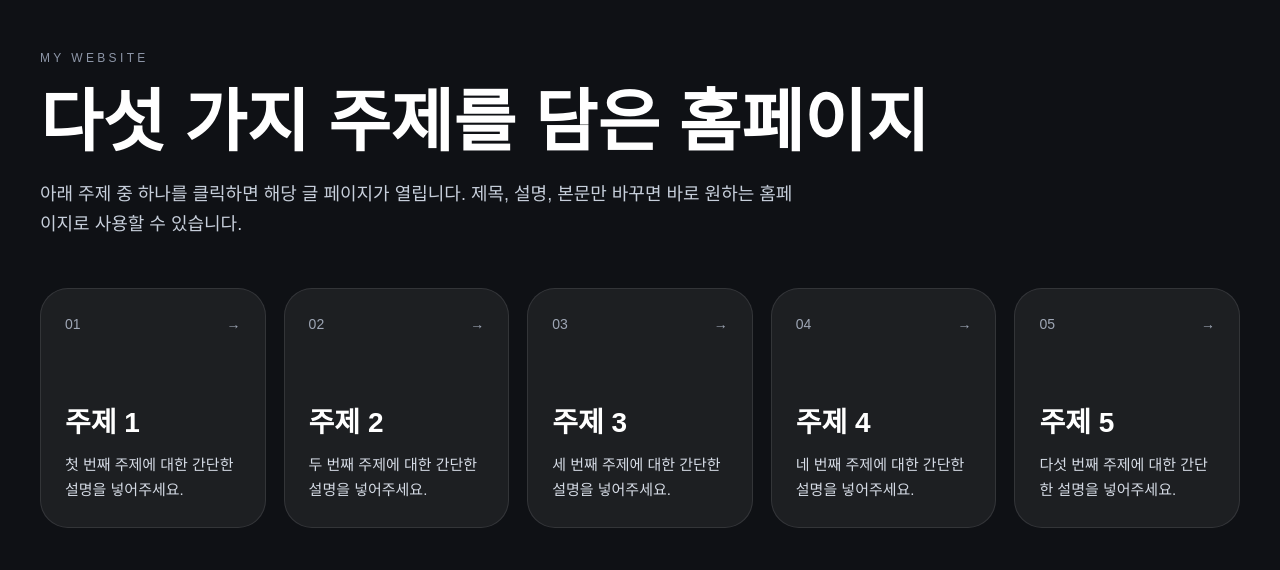
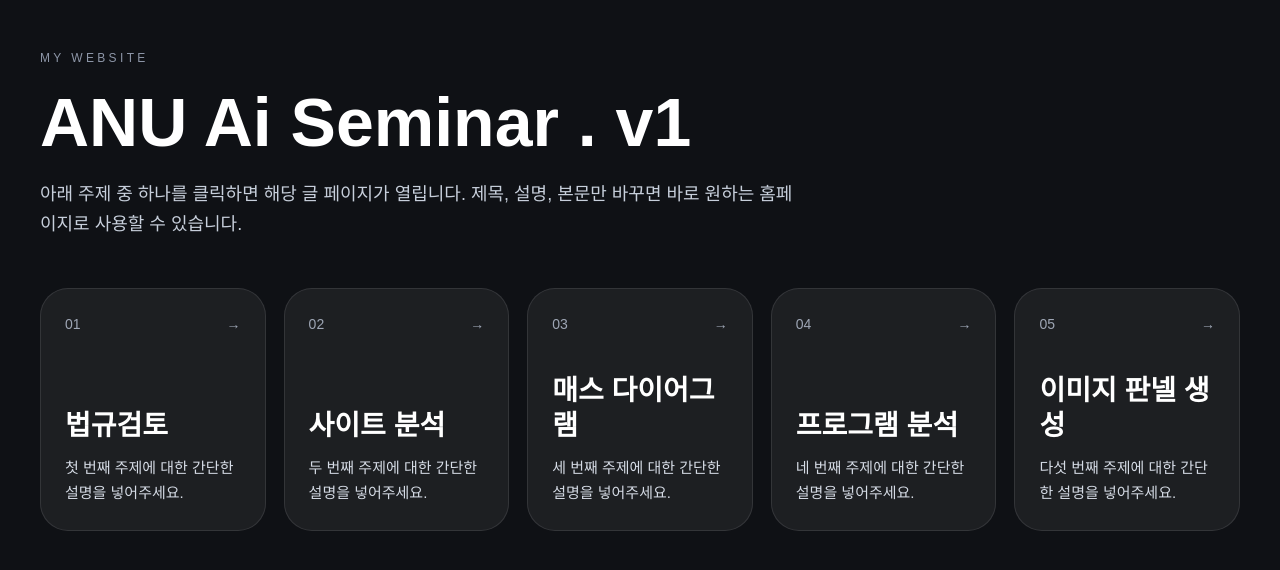
Before and after one commit to Tsst-create/Tsst-create.github.io, a plain HTML site: page index.html in a window 1280 px wide. Drawn offline with Linux system fonts and the light colour scheme.

Commit message:
Update index.html

```diff
--- a/index.html
+++ b/index.html
@@ -193,7 +193,7 @@
     <div class="container">
       <div class="header">
         <div class="label">My Website</div>
-        <h1 class="title">다섯 가지 주제를 담은 홈페이지</h1>
+        <h1 class="title">ANU Ai Seminar . v1</h1>
         <p class="desc">
           아래 주제 중 하나를 클릭하면 해당 글 페이지가 열립니다. 제목, 설명, 본문만 바꾸면 바로 원하는 홈페이지로 사용할 수 있습니다.
         </p>
@@ -203,7 +203,7 @@
         <div class="card" onclick="openTopic(0)">
           <div class="card-top"><span>01</span><span>→</span></div>
           <div>
-            <h2>주제 1</h2>
+            <h2>법규검토</h2>
             <p>첫 번째 주제에 대한 간단한 설명을 넣어주세요.</p>
           </div>
         </div>
@@ -211,7 +211,7 @@
         <div class="card" onclick="openTopic(1)">
           <div class="card-top"><span>02</span><span>→</span></div>
           <div>
-            <h2>주제 2</h2>
+            <h2>사이트 분석</h2>
             <p>두 번째 주제에 대한 간단한 설명을 넣어주세요.</p>
           </div>
         </div>
@@ -219,7 +219,7 @@
         <div class="card" onclick="openTopic(2)">
           <div class="card-top"><span>03</span><span>→</span></div>
           <div>
-            <h2>주제 3</h2>
+            <h2>매스 다이어그램</h2>
             <p>세 번째 주제에 대한 간단한 설명을 넣어주세요.</p>
           </div>
         </div>
@@ -227,7 +227,7 @@
         <div class="card" onclick="openTopic(3)">
           <div class="card-top"><span>04</span><span>→</span></div>
           <div>
-            <h2>주제 4</h2>
+            <h2>프로그램 분석</h2>
             <p>네 번째 주제에 대한 간단한 설명을 넣어주세요.</p>
           </div>
         </div>
@@ -235,7 +235,7 @@
         <div class="card" onclick="openTopic(4)">
           <div class="card-top"><span>05</span><span>→</span></div>
           <div>
-            <h2>주제 5</h2>
+            <h2>이미지 판넬 생성</h2>
             <p>다섯 번째 주제에 대한 간단한 설명을 넣어주세요.</p>
           </div>
         </div>
@@ -260,9 +260,9 @@
     const topics = [
       {
         label: "Topic 1",
-        title: "주제 1",
-        subtitle: "첫 번째 주제에 대한 간단한 설명",
-        content: `여기에 첫 번째 주제의 본문을 넣어주세요.\n\n문단을 나누어 작성하면 더 보기 좋습니다.\n\n원하시는 만큼 길게 작성할 수 있습니다.`
+        title: "법규검토1",
+        subtitle: "Note book LM",
+        content: `AI를 활용한 법규검토 방법\n\n문단을 나누어 작성하면 더 보기 좋습니다.\n\n원하시는 만큼 길게 작성할 수 있습니다.`
       },
       {
         label: "Topic 2",
```
